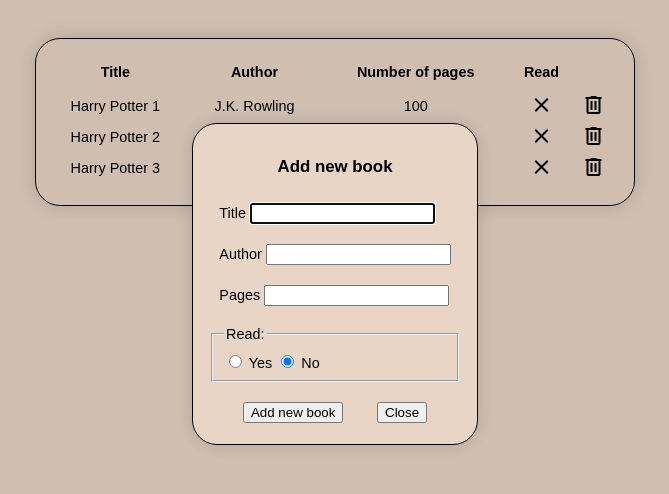
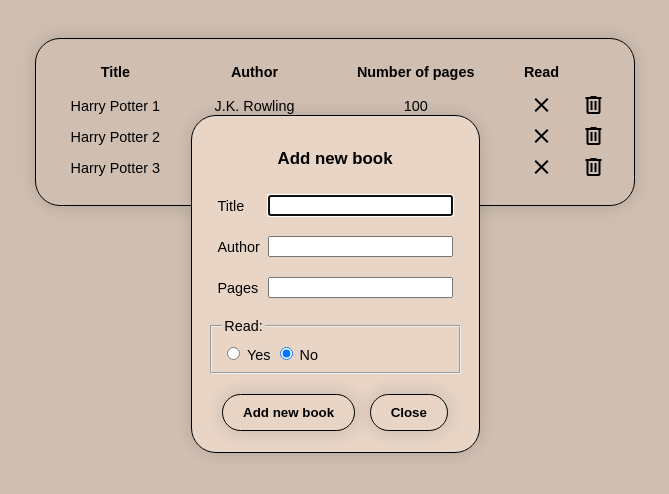
Before and after one commit to rambis8/library, a plain HTML site: page index.html in a window 1280 px wide. Both pictures are taken after a click on the button "Add book". Shown: the part 116-610 px from the top of the page, without its empty margins (305-974 px from the left). Drawn offline with nearby package versions, Linux system fonts and the light colour scheme.

Commit message:
Form styling.

```diff
--- a/style.css
+++ b/style.css
@@ -47,9 +47,6 @@
 }
 
 dialog {
-    /* display: flex; */
-    /* align-items: center;
-    justify-content: center; */
     background-color: #E8D5C6;
     border-radius: 25px;
     box-shadow: 0 0 20px rgba(0, 0, 0, 0.15);
@@ -69,14 +66,26 @@
   margin-bottom: 5px;
 }
 
+#formButtons button {
+    padding: 10px 20px;
+    border-radius: 25px;
+    background-color: #E8D5C6;
+    text-align: center;
+    box-shadow: 0 0 20px rgba(0, 0, 0, 0.15);
+    border: 1px solid black;
+    font-weight: bold;
+}
+
 fieldset {
     margin-top: 10px;
     padding-top: 10px;
-
 }
 
 .formField {
     padding: 10px;
+    display: grid;
+    grid-template-columns: 50px 1fr;
+    align-items: center;
 }
 
 td {
```
